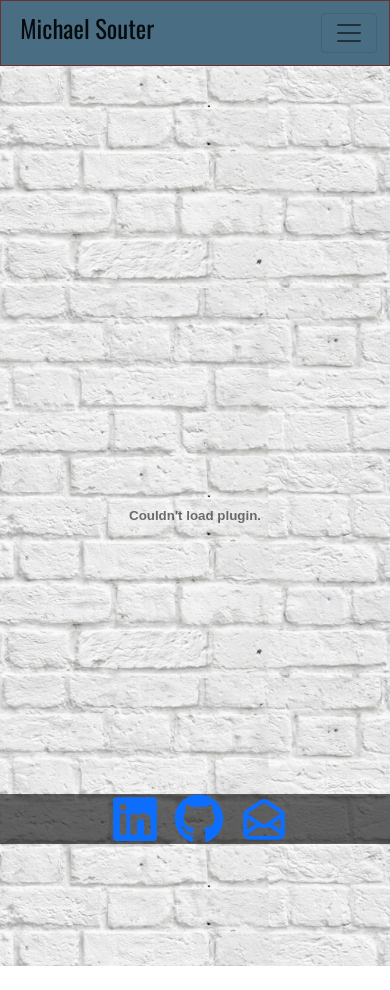
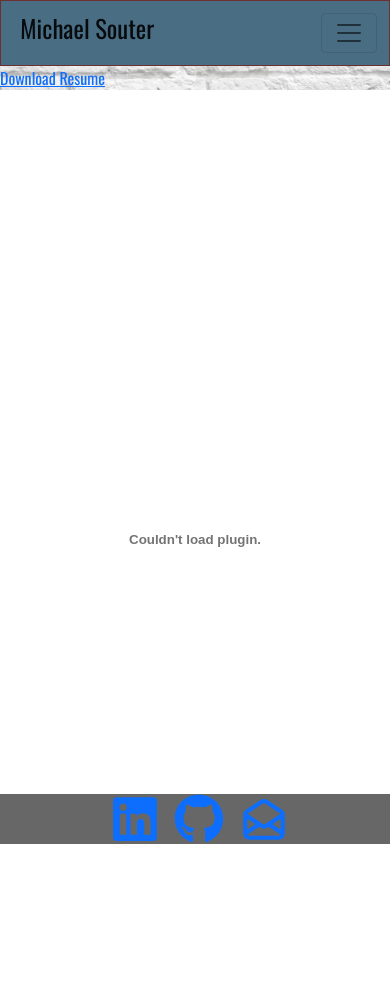
Before and after one commit to lelandcypress/full_stack_profile, a React (Create React App) app: page /resume in a window 390 px wide. Before the commit the page ends 966 px from the top, so only its background shows below. Built offline with nearby package versions, Linux system fonts and the light colour scheme.

Commit message:
refactoring some css to more rigourously apply DRY, attempting to get PDF to display on iPhones

```diff
--- a/src/components/responsive.css
+++ b/src/components/responsive.css
@@ -23,3 +23,13 @@
     border: solid 5px black;
   }
 }
+
+@media screen and (min-width: 450px) {
+  .containerflex {
+    height: 100vh;
+  }
+}
+
+.background-adjustment {
+  height: 100vh;
+}
--- a/src/pages/About.js
+++ b/src/pages/About.js
@@ -13,7 +13,7 @@ import { GrReactjs } from "react-icons/gr";
 
 function About() {
   return (
-    <div className="container my-4" style={{ height: "100vh" }}>
+    <div className="container my-4 containerflex">
       <div className="jumbotron my-4 about-border" id="about-me">
         <figure id="profContainer" className="rounded">
           <img
@@ -28,7 +28,7 @@ function About() {
             I'm a former Officer in the Marine Corps, an experienced Project
             Manager with an MBA, and graduate of a Full Stack Coding Bootcamp
             from Southern Methodist University. I currently specialize in the
-            MERN stack with a bent toward SQL, but am eager to branch off to
+            MERN stack with a bent toward SQL, but I am eager to branch off in to
             other languages. As a performance-driven leader, I am excited to use
             my technical skills and collaborative nature to help your team to to
             develop innovative, and exciting products.
@@ -40,6 +40,7 @@ function About() {
             house, and watching the Philadelphia Eagles.
           </p>
         </div>
+
         <ul className="skill-list">
           <h3>Skilled in</h3>
           <li>
--- a/src/pages/Contact.js
+++ b/src/pages/Contact.js
@@ -15,7 +15,7 @@ function Contact() {
     );
   }
   return (
-    <Container style={{ height: "100vh" }}>
+    <Container className="background-adjustment">
       <Card className="responsive-width mx-2 p-4 my-5 border border-dark">
         <div>
           <h1>Contact</h1>
--- a/src/pages/Home.js
+++ b/src/pages/Home.js
@@ -3,8 +3,8 @@ import "./Home.css";
 import "../components/responsive.css";
 function Home() {
   return (
-    <div className="container mt-4 p-0 " style={{ height: "100vh" }}>
-      <div className="jumbotron welcome home-border">
+    <div className="container" className="background-adjustment">
+      <div className="jumbotron mt-4 welcome home-border">
         <div>
           <p className="wtext">Hello, I'm Michael</p>
         </div>
--- /dev/null
+++ b/src/pages/Resume.css
@@ -0,0 +1,17 @@
+@media screen and (min-width: 450px) {
+  .containerflex {
+    height: 100vh;
+  }
+  .resume-link {
+    position: relative;
+    left: 35%;
+  }
+}
+@media screen and (max-width: 450px) {
+  .containerflex {
+    height: 100vh;
+  }
+  .resume-body {
+    background-color: white;
+  }
+}
--- a/src/pages/Resume.js
+++ b/src/pages/Resume.js
@@ -1,24 +1,24 @@
 import React from "react";
 import PDF from "../components/pdf/Resume.pdf";
+import "./Resume.css";
 
 function Resume() {
   return (
-    <div
-      style={{
-        display: "flex",
-        justifyContent: "center",
-        alignItems: "center",
-      }}
-    >
+    <>
+      <div className="resume-link">
+        <a href="../components/pdf/Resume.pdf" download target="_blank">
+          Download Resume
+        </a>
+      </div>
+      <div className=" resume-body d-flex justify-content-center align-items-center">
         <embed
-        style={{ display: "inline" }}
-        iframe
           src={PDF + "#toolbar=0"}
           type="application/pdf"
           height={900}
           width={600}
         />
       </div>
+    </>
   );
 }
 export default Resume;
```
Also changed, not shown: src/pages/About.css (line endings or trailing spaces). Lines whose indentation alone changed are shown as unchanged.
